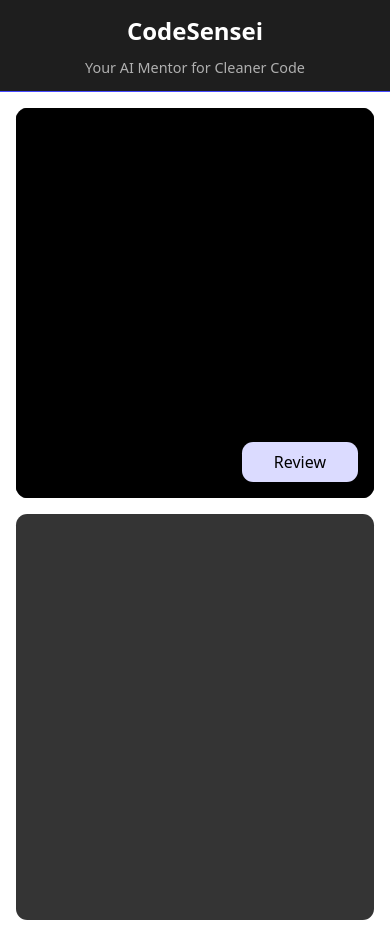
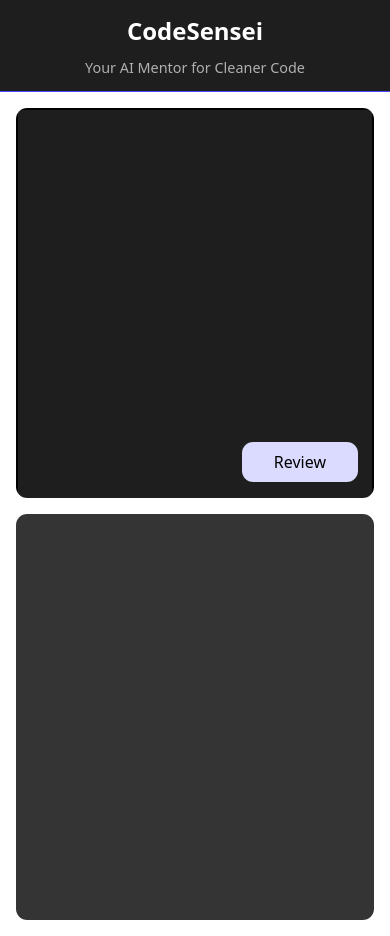
Before and after one commit to omprakash0224/ai-code-reviewer, a React (Vite) app in the folder frontend/: page / in a window 390 px wide. Built offline with nearby package versions, Linux system fonts and the light colour scheme.

Commit message:
add responsiveness

```diff
--- a/frontend/src/App.css
+++ b/frontend/src/App.css
@@ -114,6 +114,15 @@
   z-index: 1;
 }
 
+.code-container {
+  height: 100%; /* Take full height of the parent */
+  width: 100%; /* Take full width of the parent */
+  overflow: auto; /* Add scroll behavior for lengthy code */
+  border: 1px solid #000; /* Optional: Add a border for better visibility */
+  border-radius: 5px;
+  background-color: #1e1e1e; /* Match the editor's background */
+}
+
 @keyframes spinner-a90wxe {
   100% {
      transform: rotate(1turn);
@@ -158,4 +167,9 @@
   .navbar-tagline {
     font-size: 0.9rem;
   }
+
+  .code-container {
+    height: 50vh; /* Adjust height for smaller screens */
+    overflow: auto; /* Ensure scrolling for lengthy code */
+  }
 }
--- a/frontend/src/App.jsx
+++ b/frontend/src/App.jsx
@@ -15,7 +15,7 @@
     prism.highlightAll();
   })
 
-  async function reviewCode(){
+  async function reviewCode() {
     setLoading(true)
     const apiUrl = 'https://codesensei-6ysm.onrender.com';
     const response = await axios.post(`${apiUrl}/ai/get-review`, { code });
@@ -33,6 +33,7 @@
       <main>
         <div className="left">
           <div className="code">
+            <div className="code-container">
               <Editor
                 value={code}
                 onValueChange={code => setCode(code)}
@@ -48,6 +49,8 @@
                 }}
               />
             </div>
+
+          </div>
           <div
             onClick={reviewCode}
             className="review">Review</div>
```
Lines whose indentation alone changed are shown as unchanged.
